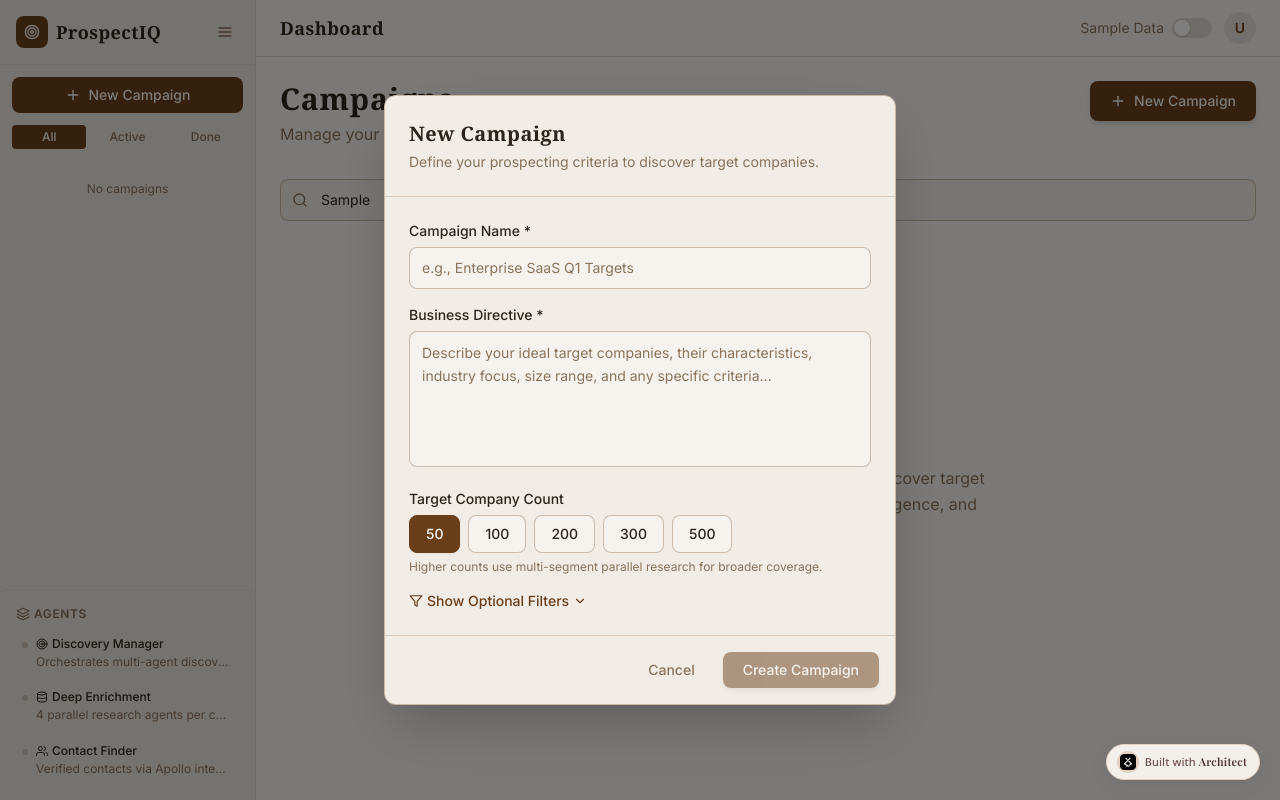
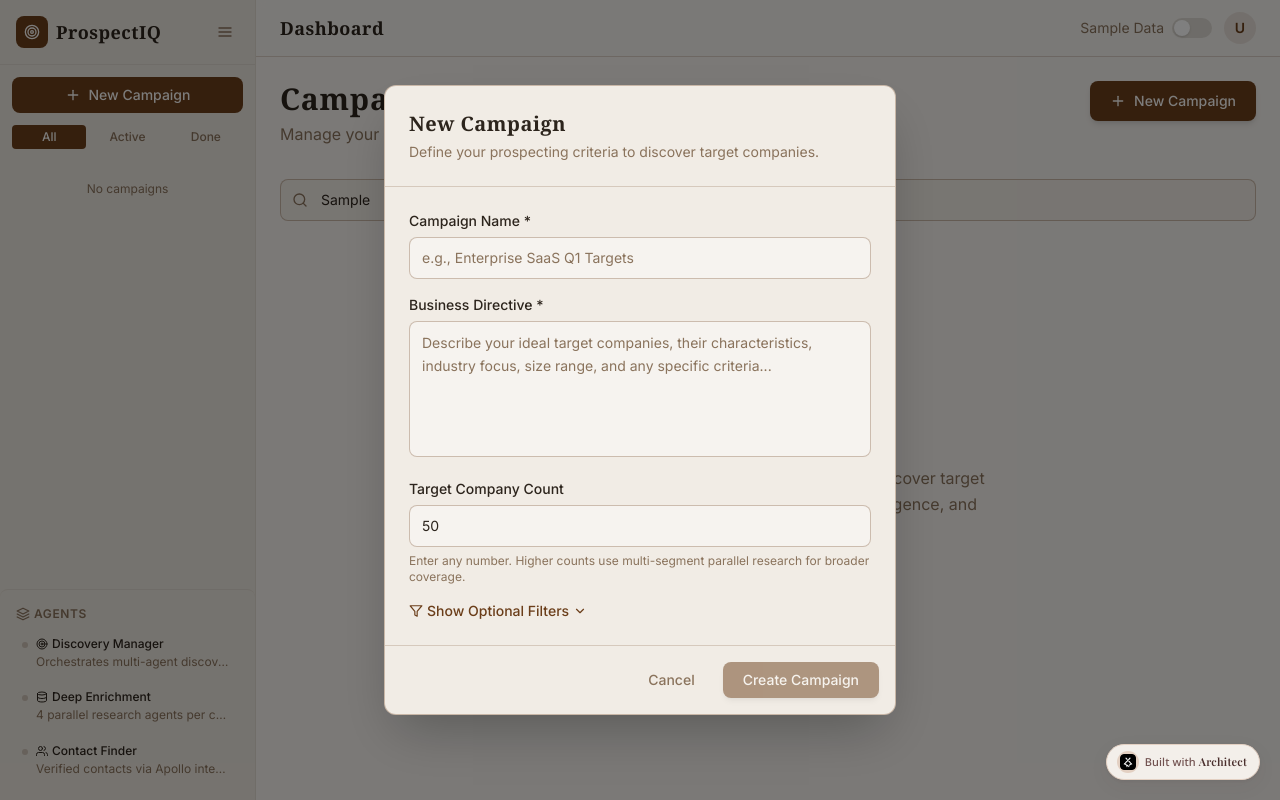
Before and after one commit to Lyzr-Apps/prospect-intel-super-studio-9ybg, a Next.js app: page / in a window 1280 px wide. Both pictures are taken after typing "Sample" into the empty fields and a click on the button "Create First Campaign". Built offline with nearby package versions, Linux system fonts and the light colour scheme.

Commit message:
feat: replaced fixed button selection with a free text input for target company count

```diff
--- a/app/page.tsx
+++ b/app/page.tsx
@@ -1284,14 +1284,21 @@ function NewCampaignModal({ open, onClose, onCreate }: {
 
           <div>
             <label className="block text-sm font-medium text-foreground mb-1.5">Target Company Count</label>
-            <div className="flex flex-wrap gap-2">
-              {[50, 100, 200, 300, 500].map(count => (
-                <button key={count} onClick={() => setTargetCount(count)} className={`px-4 py-2 rounded-lg text-sm font-medium border transition-all ${targetCount === count ? 'bg-primary text-primary-foreground border-primary shadow-sm' : 'bg-background border-border/30 text-foreground hover:border-primary/50'}`}>
-                  {count}
-                </button>
-              ))}
-            </div>
-            <p className="text-xs text-muted-foreground mt-1.5">Higher counts use multi-segment parallel research for broader coverage.</p>
+            <input
+              type="number"
+              min={1}
+              max={1000}
+              value={targetCount}
+              onChange={e => {
+                const val = parseInt(e.target.value, 10)
+                if (!isNaN(val) && val > 0) setTargetCount(val)
+                else if (e.target.value === '') setTargetCount(0)
+              }}
+              onBlur={() => { if (targetCount < 1) setTargetCount(50) }}
+              placeholder="e.g., 50, 100, 250..."
+              className="w-full px-3 py-2.5 rounded-lg bg-background border border-border/30 text-foreground text-sm placeholder:text-muted-foreground focus:outline-none focus:ring-2 focus:ring-primary/30"
+            />
+            <p className="text-xs text-muted-foreground mt-1.5">Enter any number. Higher counts use multi-segment parallel research for broader coverage.</p>
           </div>
 
           <button onClick={() => setShowFilters(!showFilters)} className="flex items-center gap-1 text-sm text-primary font-medium hover:underline">
```
